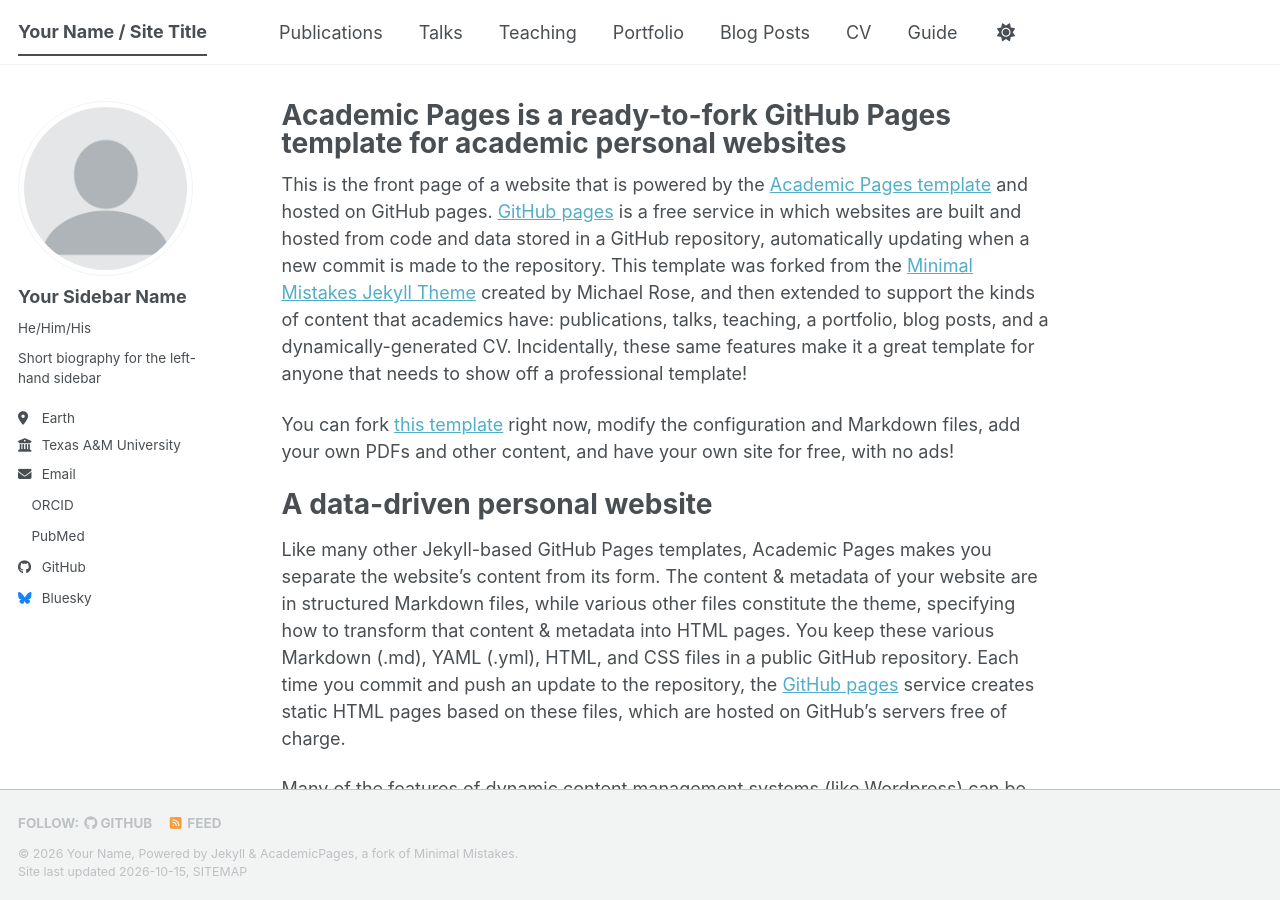
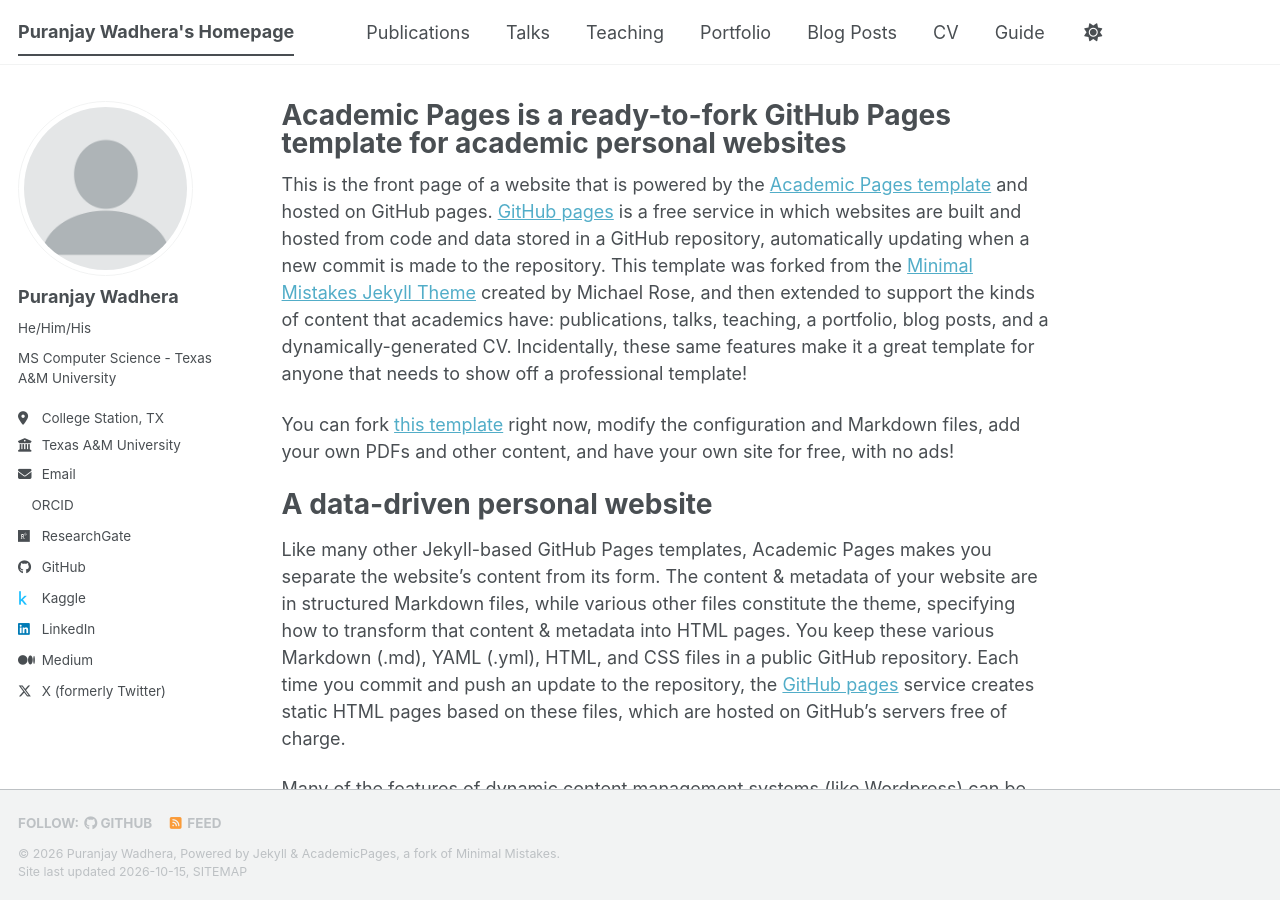
Before and after one commit to PW13052003/pw13052003.github.io, a Jekyll site: the page built from _pages/about.md, in a window 1280 px wide and 900 px high. Built offline with Jekyll 4.4.1, drawn with Linux system fonts in a browser that asks for light colours; a style sheet for code colours, icons or effects is not loaded.

Commit message:
Update author info and links

```diff
--- a/_config.yml
+++ b/_config.yml
@@ -9,14 +9,13 @@
 # Basic Site Settings
 locale                   : "en-US"
 site_theme               : "default" # The available themes options are "default", "air", "sunrise", "mint", "dirt" and "contrast"
-title                    : "Your Name / Site Title"
+title                    : "Puranjay Wadhera's Homepage"
 title_separator          : "-"
-name                     : &name "Your Name"
-description              : &description "Your Name's academic portfolio"   # Update this with a general description of your site, this is the default if not overridden by a page
-url                      : https://academicpages.github.io # The base hostname & protocol for your site e.g. "https://[your GitHub username].github.io",
-                                                           # or if you already have some other page hosted on Github then use "https://[your GitHub username].github.io/[Your Repo Name]"
-baseurl                  : "" # the subpath of your site, e.g. "/blog"
-repository               : "academicpages/academicpages.github.io"
+name                     : &name "Puranjay Wadhera"
+description              : &description "Website"
+url                      : https://pw13052003.github.io
+baseurl                  : ""
+repository               : "PW13052003/pw13052003.github.io"
 
 # Site Author - The following control what appear as part of the author content on the side bar.
 #               If a field is blank the icon and link will not appear, otherwise it will be shown.
@@ -24,25 +23,25 @@ repository               : "academicpages/academicpages.github.io"
 author:
   # Biographic information
   avatar           : "profile.png"
-  name             : "Your Sidebar Name"
+  name             : "Puranjay Wadhera"
   pronouns         : "He/Him/His"
-  bio              : "Short biography for the left-hand sidebar"
-  location         : "Earth"
+  bio              : "MS Computer Science - Texas A&M University"
+  location         : "College Station, TX"
   employer         : "Texas A&M University"
   uri              : # URL
   email            : "pw1305@tamu.edu"
 
   # Academic websites
   academia         : # URL
-  arxiv            : # URL - Update with the correct link to your profile
-  googlescholar    : # "https://scholar.google.com/citations?user=PS_CX0AAAAAJ"
+  arxiv            : # URL
+  googlescholar    : # URL
   inspire-hep      : # URL
   impactstory      : # URL
-  orcid            : "https://orcid.org/yourorcidurl"
+  orcid            : "https://orcid.org/0009-0004-5096-3187"
   semantic         : # URL
   ssrn             : # URL
-  pubmed           : "https://www.ncbi.nlm.nih.gov/pubmed/?term=john+snow"
-  researchgate     : # URL
+  pubmed           : # URL
+  researchgate     : "https://www.researchgate.net/profile/Puranjay-Wadhera"
   scopus           : # URL
   zotero           : # URL
 
@@ -51,13 +50,13 @@ author:
   bitbucket        : # Username - Update with your username on the site
   codepen          : # Username
   dribbble         : # Username
-  github           : "academicpages"
-  kaggle           : # Username
+  github           : "PW13052003"
+  kaggle           : "puranjaywadhera"
   stackoverflow    : # User number or user number and name (i.e., use "1" or "1/jeff-atwood")
 
   # Social media
   artstation       : # Username
-  bluesky          : "bsky.app" # Replace this with you Bluesky username
+  bluesky          : # Replace this with you Bluesky username
   facebook         : # Username
   flickr           : # Username
   foursquare       : # Username
@@ -66,15 +65,15 @@ author:
   keybase          : # Username
   instagram        : # Username
   lastfm           : # Username
-  linkedin         : #
+  linkedin         : "puranjay-wadhera-163309118/"
   mastodon         : # URL
-  medium           : # URL
+  medium           : "https://medium.com/@pw425"
   pinterest        : # Username
   soundcloud       : # Username
   steam            : # Username
   telegram         : # URL
   tumblr           : # Username
-  twitter          : # Username for X / Twitter
+  twitter          : "PW05132003"
   vine             : # Username
   weibo            : # Username
   wikipedia        : # Username
```
